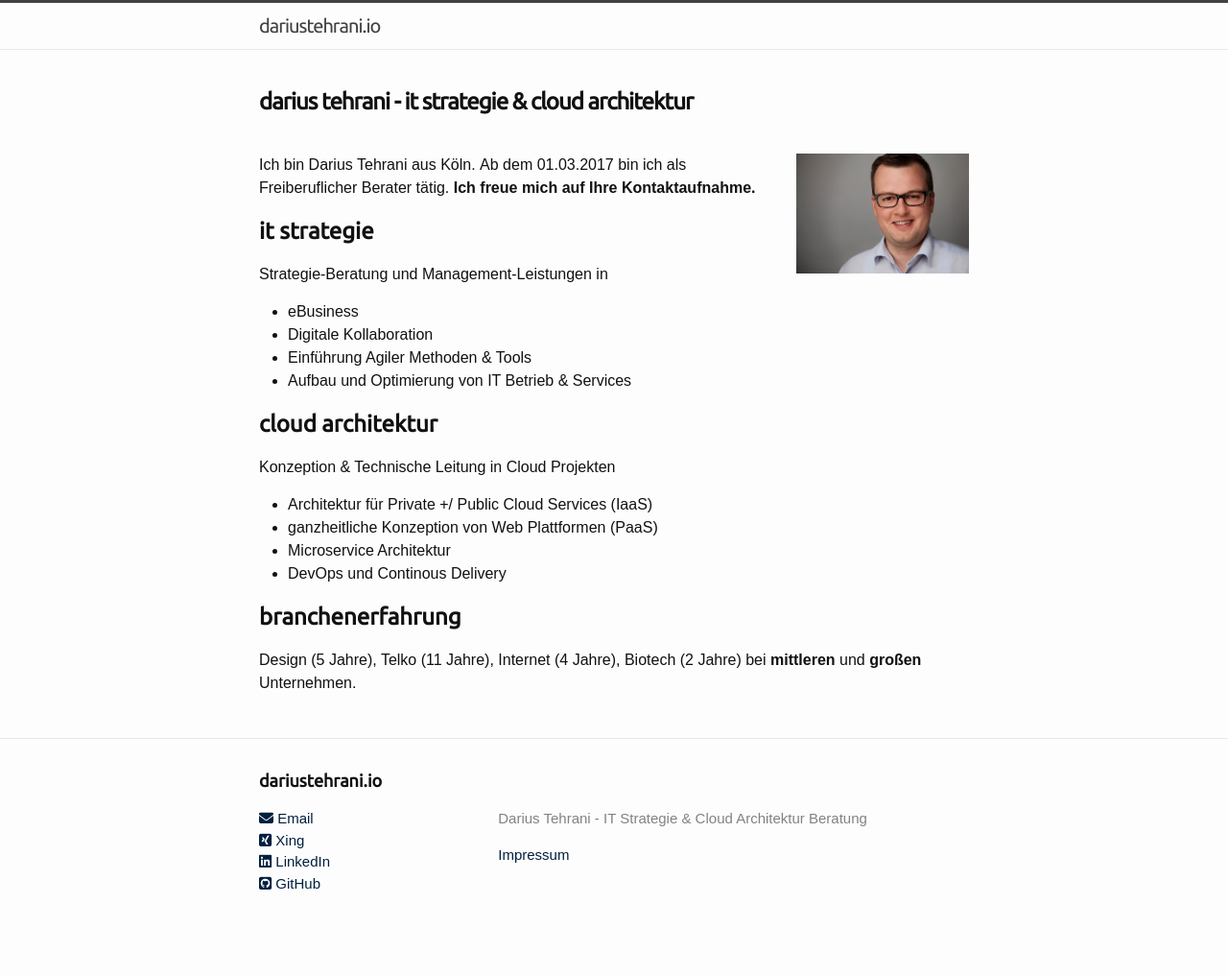
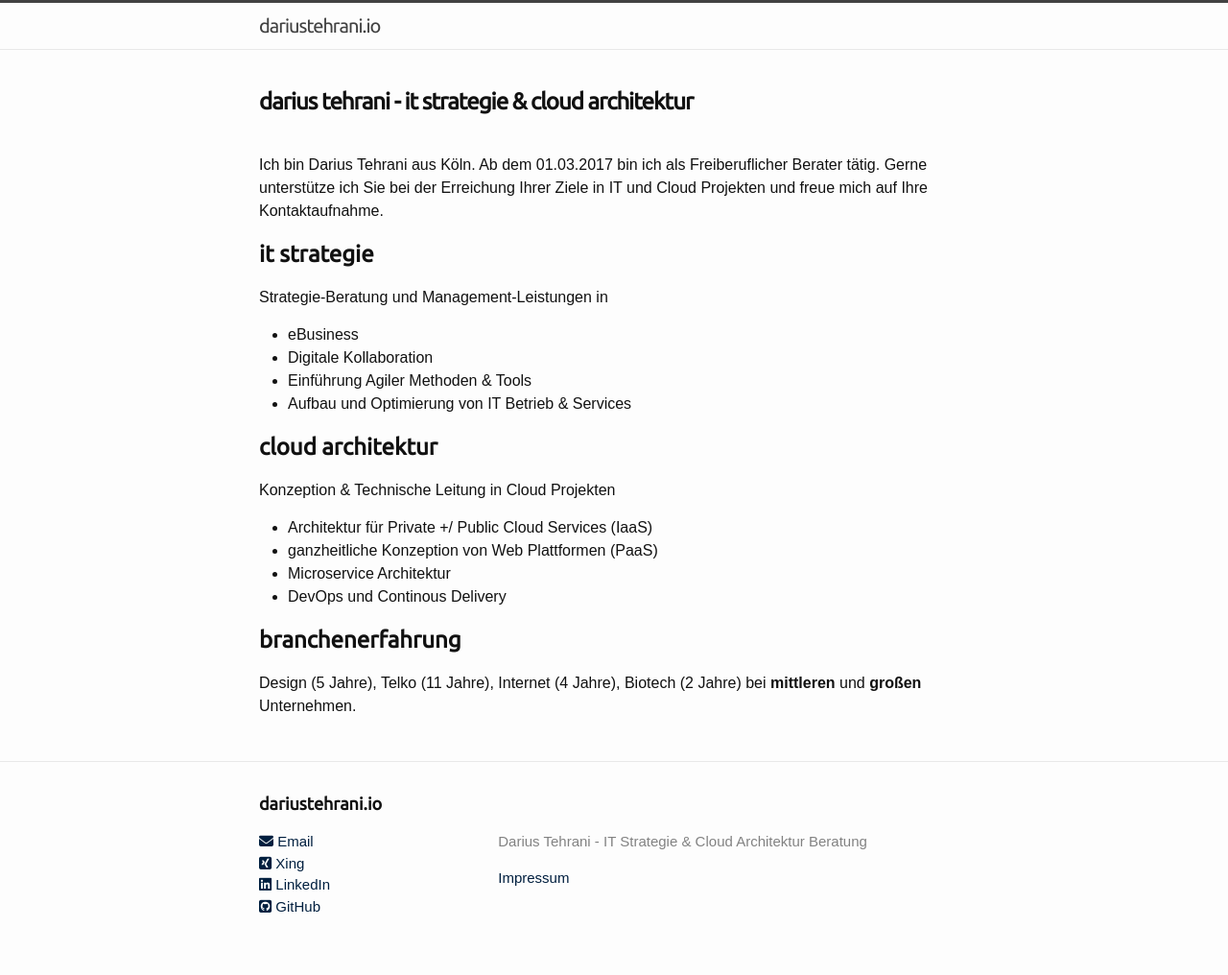
Before and after one commit to datadarius/darius.github.io, a Jekyll site: the page built from index.md, in a window 1280 px wide. Shown: the whole page at 96% size. Built offline with Jekyll 4.4.1, drawn with Linux system fonts in a browser that asks for light colours; nearby versions of some CDN libraries; some web fonts are replaced; before the commit the page ends 992 px from its top, so only the background shows below that.

Commit message:
removed old pic & more precise text.

```diff
--- a/index.md
+++ b/index.md
@@ -5,9 +5,9 @@
 exclude: 'true'
 ---
 
-Ich bin Darius Tehrani aus Köln. ![profile-pic](/assets/dt-image.jpg)
+Ich bin Darius Tehrani aus Köln.
 Ab dem 01.03.2017 bin ich als Freiberuflicher Berater tätig.
-**Ich freue mich auf Ihre Kontaktaufnahme.**
+Gerne unterstütze ich Sie bei der Erreichung Ihrer Ziele in IT und Cloud Projekten und freue mich auf Ihre Kontaktaufnahme.
 
 ## IT Strategie
 Strategie-Beratung  und Management-Leistungen in
```
